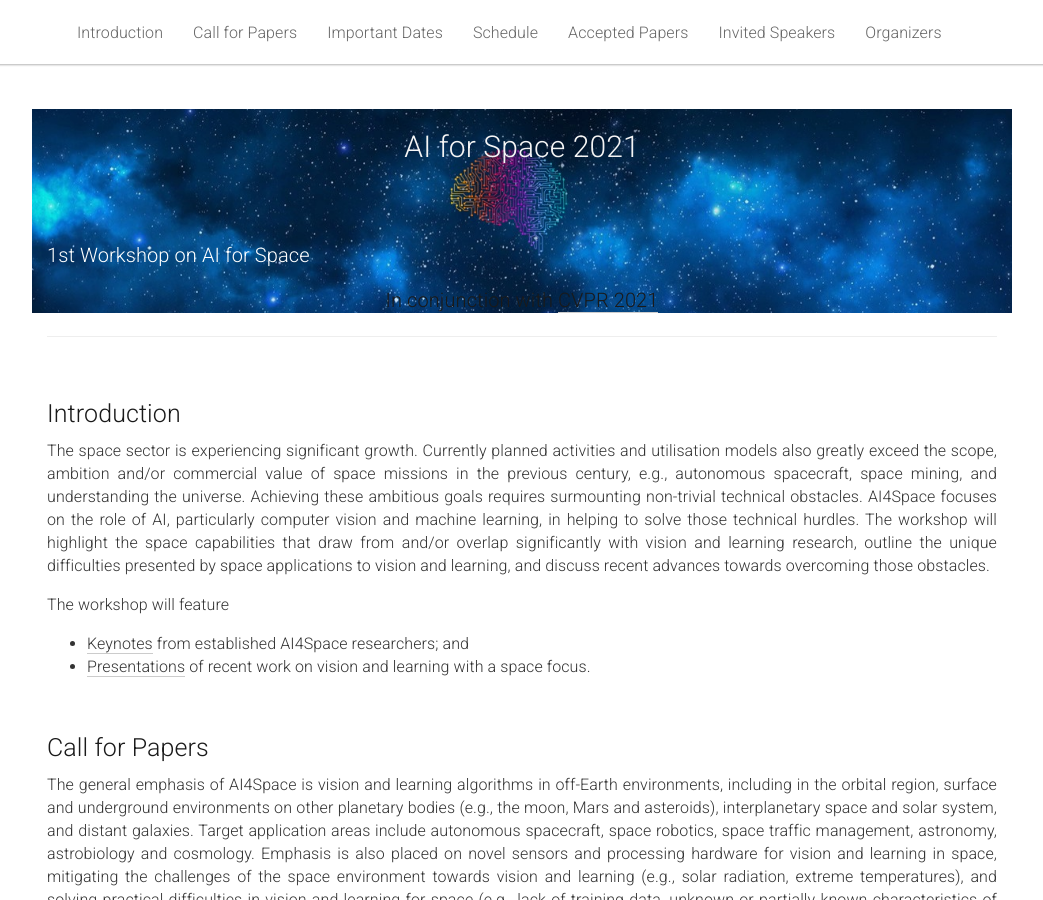
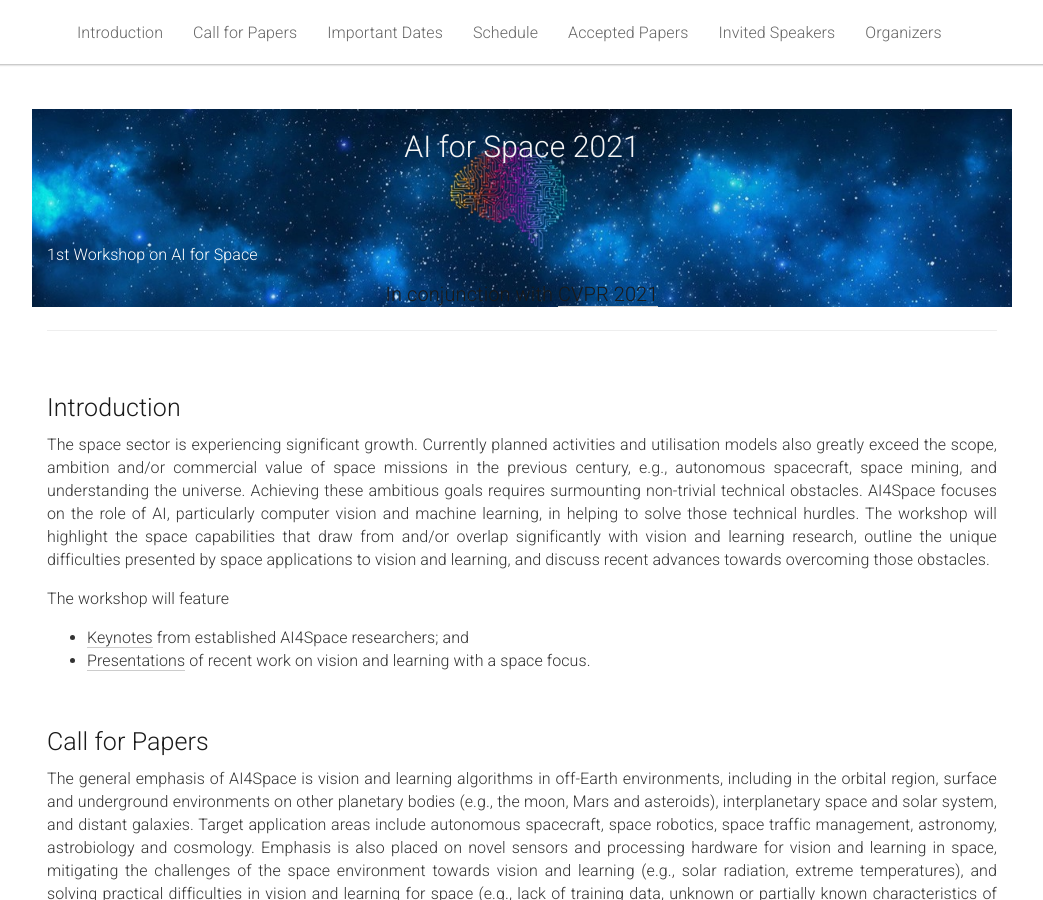
Before and after one commit to AIforSpace/2024, a Jekyll site: the page built from _pages/home.md, in a window 1280 px wide and 900 px high. Shown: the whole window, without its empty margins (118-1161 px from the left). Built offline with Jekyll 4.4.1, drawn with Linux system fonts in a browser that asks for light colours.

Commit message:
Update home.md

```diff
--- a/_pages/home.md
+++ b/_pages/home.md
@@ -17,7 +17,7 @@ acknowledgements: ""
     <center><br></center>
     <center><br></center>
     <br>
-    <center><h3><p style="color:white;">1st Workshop on AI for Space</p></h3></center>
+    <center><p style="color:white;">1st Workshop on AI for Space</p></center>
     <center><h3>In conjunction with <a href="http://cvpr2021.thecvf.com/">CVPR 2021</a></h3></center>
     <!-- <center><span style="font-weight:400;">14th of June 2020</span></center> -->
   </div>
```
